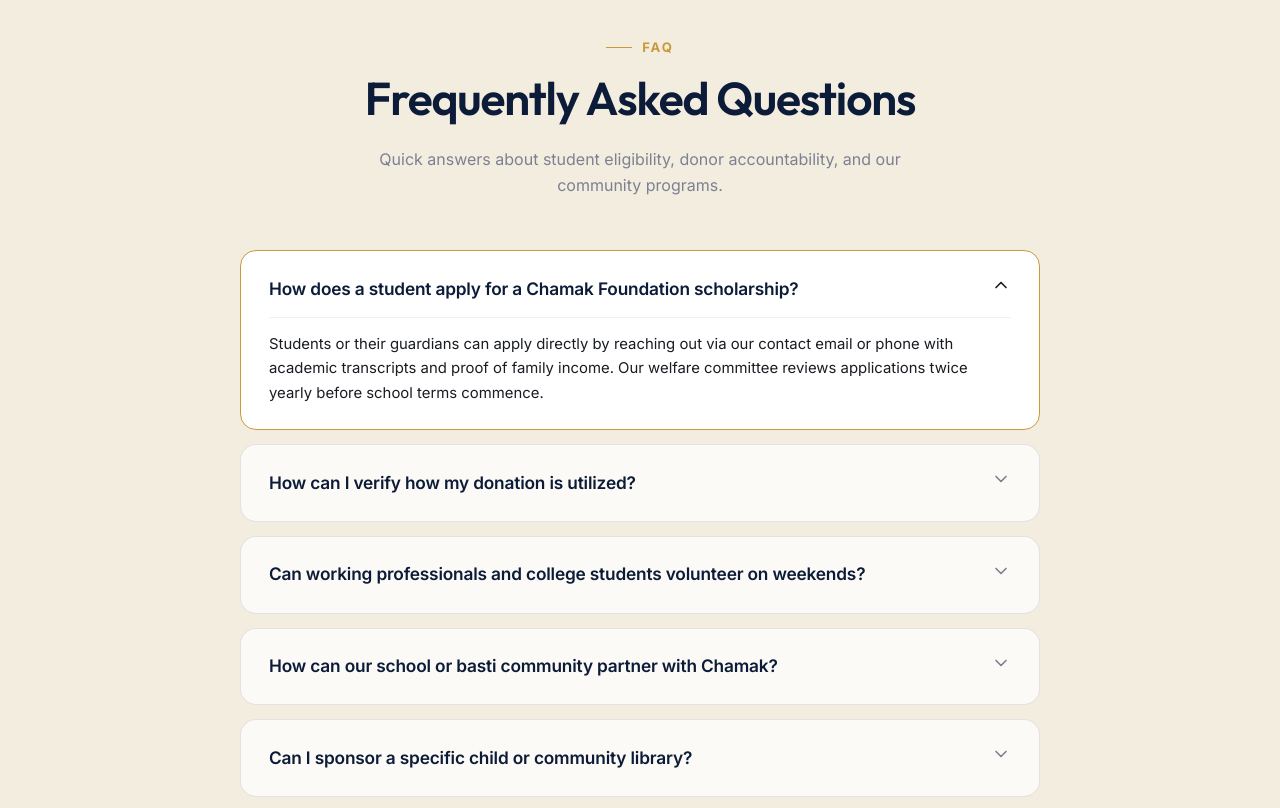
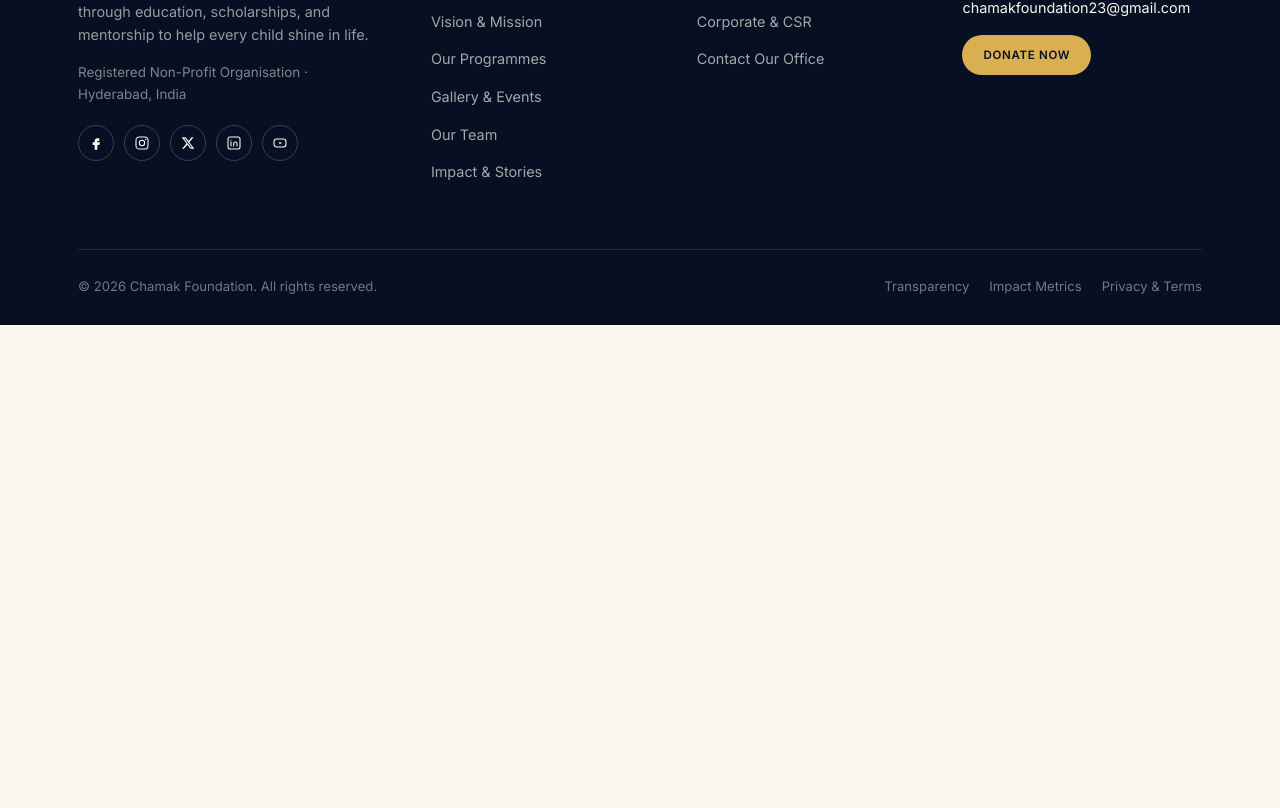
Before and after one commit to SAIKRISHNACHANDA/chamakfoundation.org, a Next.js app: page /contact in a window 1280 px wide. Shown: the part 1712-2520 px from the top of the page. After the commit the page ends 2037 px from the top, so only its background shows below. Built offline with nearby package versions, Linux system fonts and the light colour scheme.

Commit message:
fix(contact): remove hero subtitle and remove FAQ accordion section

```diff
--- a/src/app/contact/page.js
+++ b/src/app/contact/page.js
@@ -1,6 +1,3 @@
-"use client";
-
-import { useState } from "react";
 import Link from "next/link";
 import PageHero from "@/components/PageHero";
 import {
@@ -8,51 +5,26 @@ import {
   Phone,
   Mail,
   Globe,
-  CheckCircle2,
-  ChevronDown,
-  ChevronUp,
   Clock,
   MessageCircle,
   ArrowRight,
   Sparkles,
-  HeartHandshake,
   GraduationCap,
   Users,
   Compass
 } from "lucide-react";
 
+export const metadata = {
+  title: "Contact Us · Chamak Foundation (Chamak Padhai Se)",
+  description: "Connect directly with Chamak Foundation leadership, coordinators, and volunteers in Hyderabad, Telangana.",
+};
+
 export default function ContactPage() {
-  const [openFaq, setOpenFaq] = useState(0);
-
-  const faqs = [
-    {
-      q: "How does a student apply for a Chamak Foundation scholarship?",
-      a: "Students or their guardians can apply directly by reaching out via our contact email or phone with academic transcripts and proof of family income. Our welfare committee reviews applications twice yearly before school terms commence.",
-    },
-    {
-      q: "How can I verify how my donation is utilized?",
-      a: "Chamak Foundation operates with radical financial transparency. 100% of educational donations are disbursed directly to accredited educational institutions and certified book vendors. Donors receive student progress reports and audit confirmation statements.",
-    },
-    {
-      q: "Can working professionals and college students volunteer on weekends?",
-      a: "Yes! The majority of our tutoring and library sessions occur on Saturday mornings and Sunday afternoons to accommodate corporate employees and university students. We provide tutor training and structured workbooks.",
-    },
-    {
-      q: "How can our school or basti community partner with Chamak?",
-      a: "Government and low-income private schools can write to chamakfoundation23@gmail.com. We evaluate pupil strength, infrastructural readiness, and teacher availability before rolling out remedial coaching or a community library nook.",
-    },
-    {
-      q: "Can I sponsor a specific child or community library?",
-      a: "Yes. Donors can choose to sponsor a specific high school scholar or fund an entire community library unit. You will receive direct periodic updates on the student's academic marks or the library's daily footfall.",
-    },
-  ];
-
   return (
     <>
       <PageHero
         eyebrow="Get In Touch"
         title="Let's Create More Chamaks."
-        subtitle="We would love to hear from you. Reach out with questions, collaboration ideas, or sponsorship inquiries."
       />
 
       {/* Main Split: Contact Details & Direct Assistance Hub */}
@@ -131,7 +103,7 @@ export default function ContactPage() {
               </div>
             </div>
 
-            {/* Right: Direct Assistance Hub (Replacing Generic Form) */}
+            {/* Right: Direct Assistance Hub */}
             <div
               className="card"
               style={{
@@ -306,54 +278,6 @@ export default function ContactPage() {
           </div>
         </div>
       </section>
-
-      {/* Frequently Asked Questions Accordion */}
-      <section className="section section--cream2">
-        <div className="container">
-          <div className="section-head section-head--center reveal">
-            <div className="eyebrow" style={{ justifyContent: "center" }}>FAQ</div>
-            <h2>Frequently Asked Questions</h2>
-            <p style={{ color: "var(--ink-400)", maxWidth: "56ch", margin: "10px auto 0" }}>
-              Quick answers about student eligibility, donor accountability, and our community programs.
-            </p>
-          </div>
-
-          <div style={{ maxWidth: "800px", margin: "0 auto", display: "flex", flexDirection: "column", gap: "14px" }}>
-            {faqs.map((faq, index) => {
-              const isOpen = openFaq === index;
-              return (
-                <div
-                  key={index}
-                  className="card"
-                  style={{
-                    padding: "24px 28px",
-                    cursor: "pointer",
-                    transition: "all 0.25s ease",
-                    border: isOpen ? "1.5px solid var(--gold-500)" : "1px solid rgba(11,27,56,0.1)",
-                    background: isOpen ? "#FFFFFF" : "rgba(255,255,255,0.7)",
-                  }}
-                  onClick={() => setOpenFaq(isOpen ? -1 : index)}
-                >
-                  <div style={{ display: "flex", alignItems: "center", justifyContent: "space-between", gap: "16px" }}>
-                    <h3 style={{ fontSize: "1.08rem", color: "var(--navy-900)", margin: 0, fontFamily: "var(--sans)", fontWeight: 600 }}>
-                      {faq.q}
-                    </h3>
-                    <div style={{ color: isOpen ? "var(--gold-600)" : "var(--ink-400)", flexShrink: 0 }}>
-                      {isOpen ? <ChevronUp size={20} /> : <ChevronDown size={20} />}
-                    </div>
-                  </div>
-
-                  {isOpen && (
-                    <div style={{ marginTop: "14px", paddingTop: "14px", borderTop: "1px solid rgba(11,27,56,0.06)", color: "var(--ink-500)", lineHeight: 1.65, fontSize: "0.93rem" }}>
-                      {faq.a}
-                    </div>
-                  )}
-                </div>
-              );
-            })}
-          </div>
-        </div>
-      </section>
     </>
   );
 }
```
